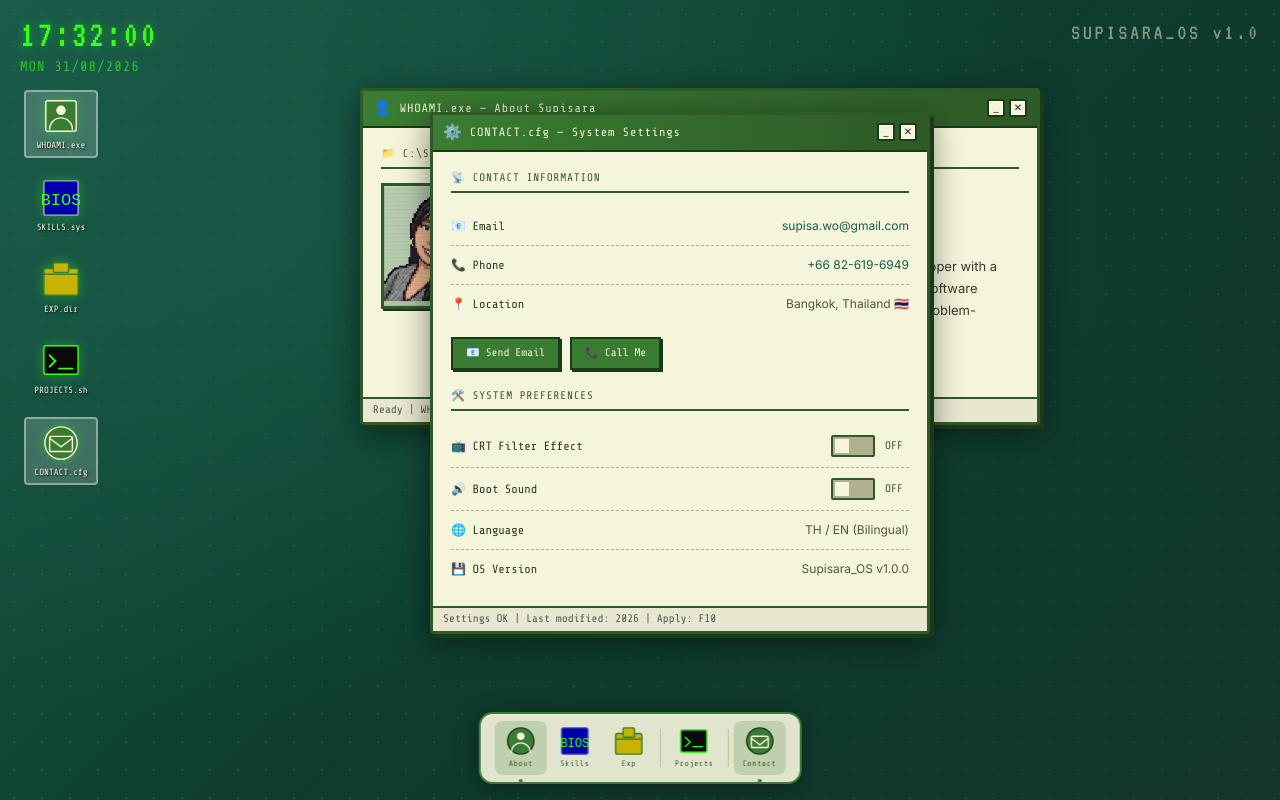
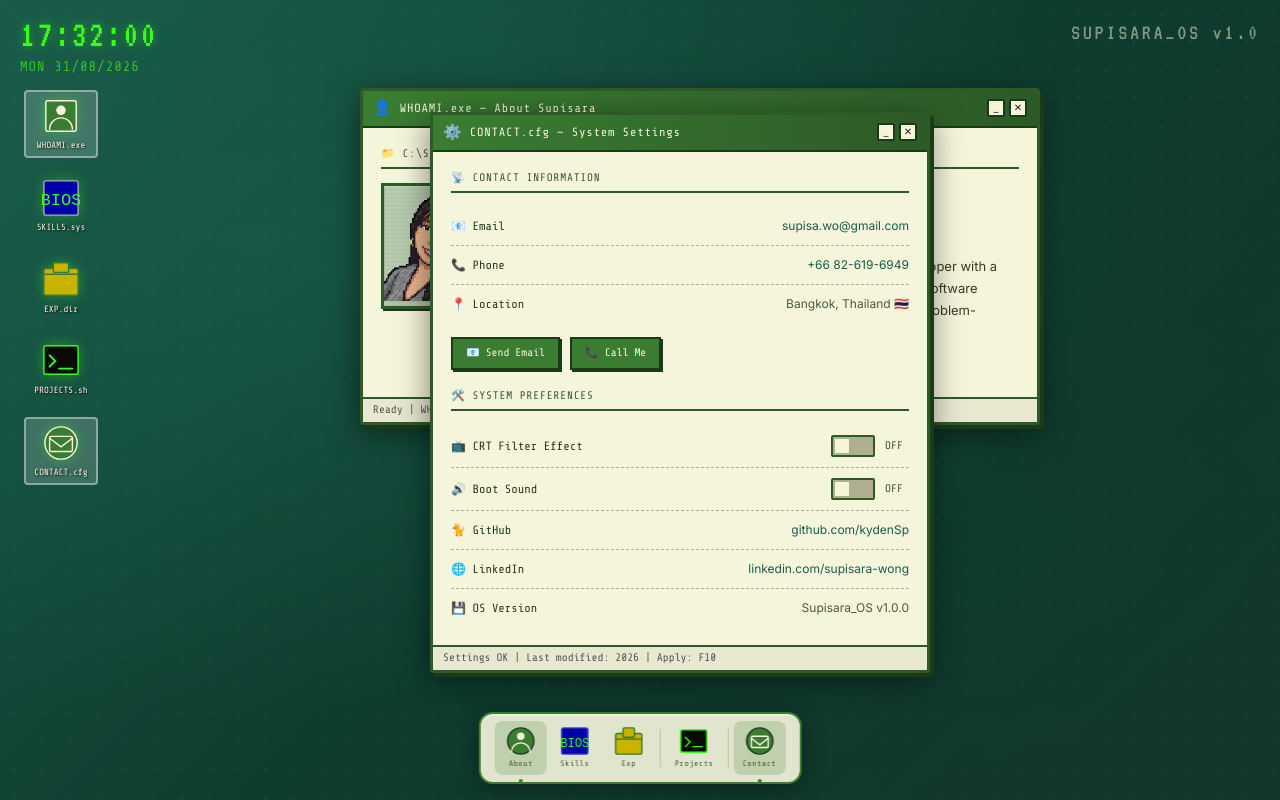
Before and after one commit to kydenSp/portfolio_assessment, a React (Vite) app: page / in a window 1280 px wide. Both pictures are taken after a click on the element "CONTACT.cfg". Built offline with nearby package versions, Linux system fonts and the light colour scheme.

Commit message:
github-linkedin

```diff
--- a/src/components/ContactWindow.jsx
+++ b/src/components/ContactWindow.jsx
@@ -119,7 +119,27 @@ export default function ContactWindow({ onCrtToggle }) {
         }
       }} />
 
-      <InfoRow label="🌐 Language" value="TH / EN (Bilingual)" />
+      <InfoRow label="🐈‍ GitHub" value={
+    <a
+      href="https://github.com/kydenSp"
+      target="_blank"
+      rel="noopener noreferrer"
+      style={{ color: '#1a5c4a' }}
+    >
+      github.com/kydenSp
+    </a>
+  }/>
+  <InfoRow label="🌐 LinkedIn" value={
+    <a
+      href="https://www.linkedin.com/in/supisara-wong/?skipRedirect=true"
+      target="_blank"
+      rel="noopener noreferrer"
+      style={{ color: '#1a5c4a' }}
+    >
+      linkedin.com/supisara-wong
+    </a>
+  }/>
+
       <InfoRow label="💾 OS Version" value="Supisara_OS v1.0.0" last />
     </div>
   )
```
